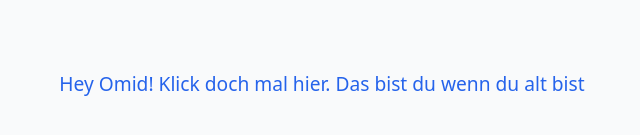
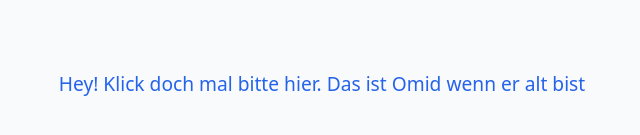
Before and after one commit to SigmaSites/A, a plain HTML site: page index.html in a window 1280 px wide. Shown: the part 317-452 px from the top of the page, 318-958 px from the left. Drawn offline with Linux system fonts and the light colour scheme.

Commit message:
Update index.html

```diff
--- a/index.html
+++ b/index.html
@@ -67,7 +67,7 @@
 </head>
 <body>
   <ul>
-    <li><a href="https://share.google/hnYeP5idhy1AAX0h9" target="_blank">Hey Omid! Klick doch mal hier. Das bist du wenn du alt bist</a></li>
+    <li><a href="https://share.google/hnYeP5idhy1AAX0h9" target="_blank">Hey! Klick doch mal bitte hier. Das ist Omid wenn er alt bist</a></li>
   </ul>
 </body>
 </html>
```
